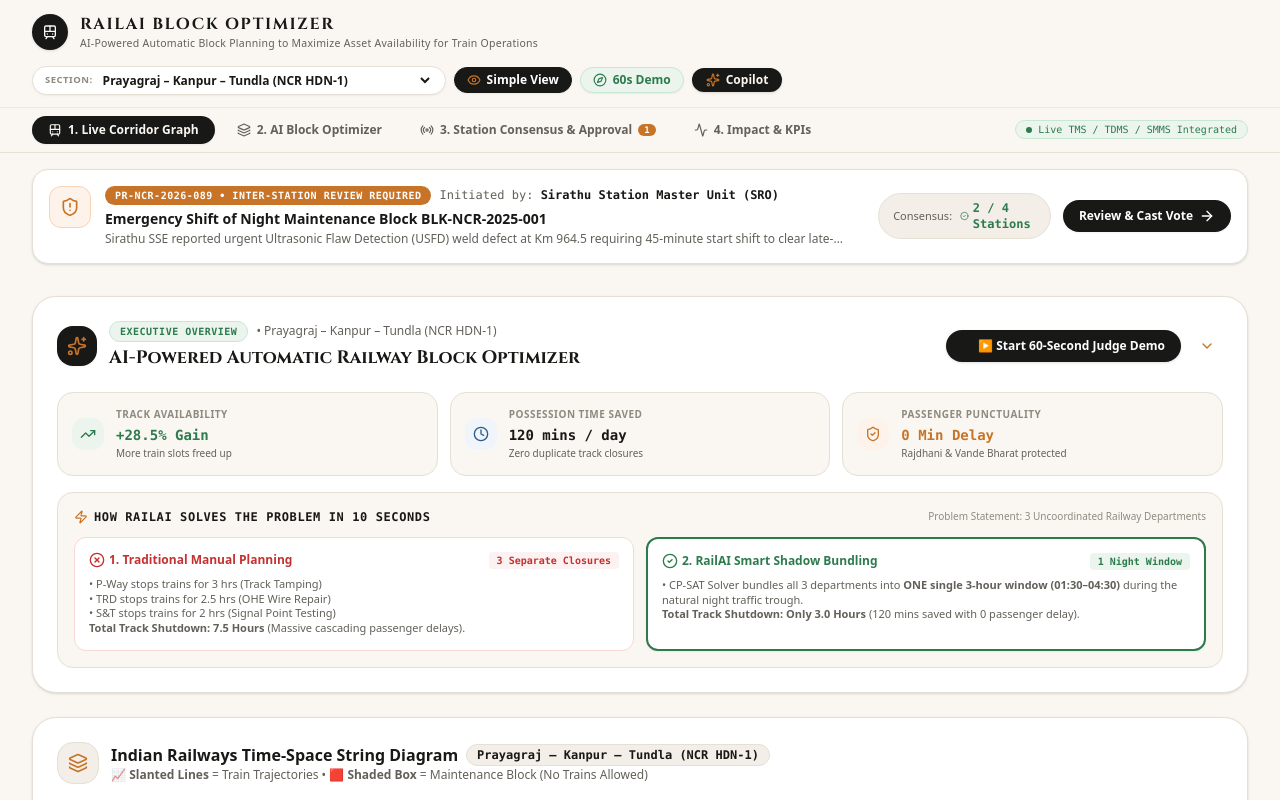
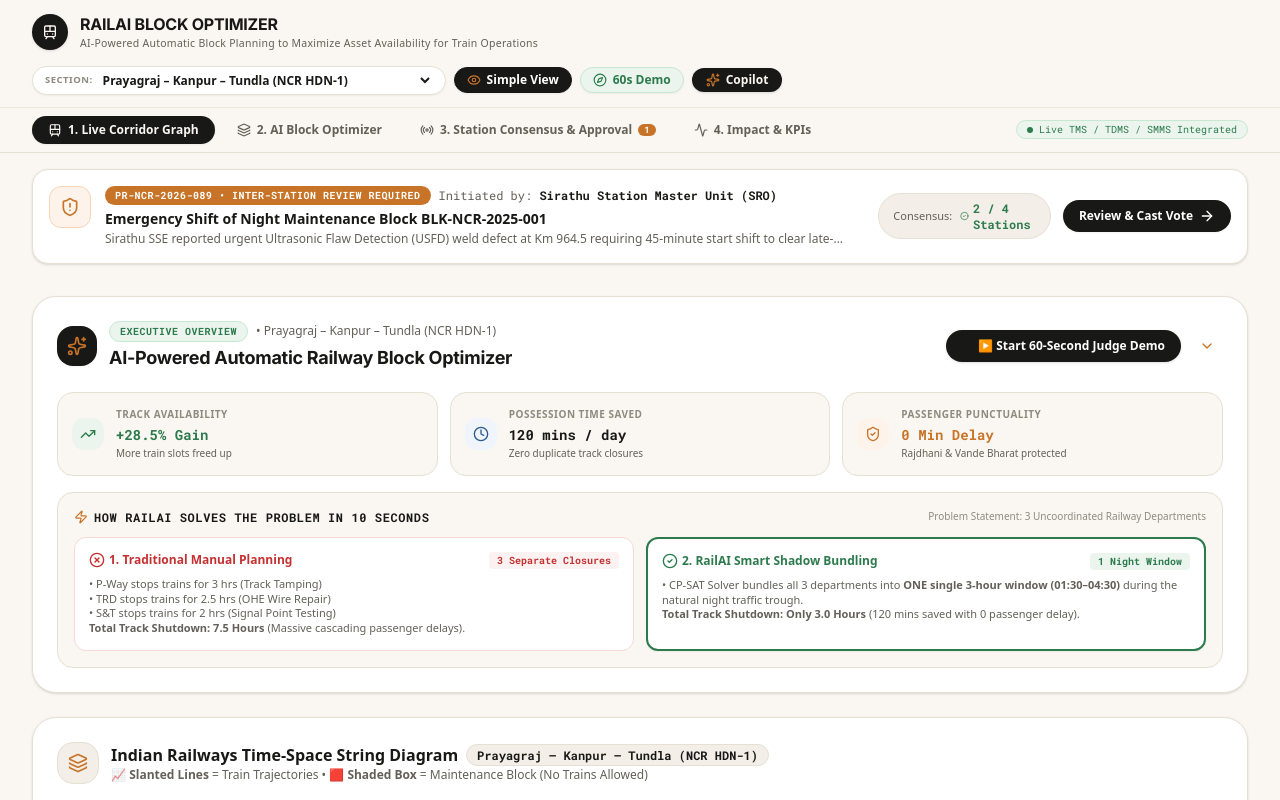
Before and after one commit to Rumpakoley/RailAI-Block-Optimizer, a React (Vite) app: page / in a window 1280 px wide. Shown: the top 800 px of the page. Built offline with nearby package versions, Linux system fonts and the light colour scheme.

Commit message:
style: update typography to official Indian Government & CRIS portal standards (Inter, Roboto, Roboto Mono)

```diff
--- a/index.html
+++ b/index.html
@@ -11,7 +11,7 @@
     <meta name="twitter:card" content="summary_large_image" />
     <link rel="preconnect" href="https://fonts.googleapis.com">
     <link rel="preconnect" href="https://fonts.gstatic.com" crossorigin>
-    <link href="https://fonts.googleapis.com/css2?family=Plus+Jakarta+Sans:wght@300;400;500;600;700;800&family=JetBrains+Mono:wght@400;500;600;700&family=Cinzel:wght@600;700;800&display=swap" rel="stylesheet">
+    <link href="https://fonts.googleapis.com/css2?family=Inter:wght@300;400;500;600;700;800;900&family=Roboto:wght@300;400;500;700;900&family=Roboto+Mono:wght@400;500;600;700&display=swap" rel="stylesheet">
   </head>
   <body class="bg-[#FAF7F2] text-[#1A1917] antialiased font-sans selection:bg-[#181816] selection:text-[#FAF7F2]">
     <div id="root"></div>
--- a/src/index.css
+++ b/src/index.css
@@ -17,11 +17,19 @@
 body {
   background-color: #FAF7F2;
   color: #181816;
-  font-family: 'Plus Jakarta Sans', -apple-system, BlinkMacSystemFont, 'Segoe UI', Roboto, sans-serif;
+  font-family: 'Inter', -apple-system, BlinkMacSystemFont, 'Segoe UI', 'Roboto', 'Helvetica Neue', Arial, sans-serif;
+  -webkit-font-smoothing: antialiased;
+  -moz-osx-font-smoothing: grayscale;
 }
 
 .font-cinzel {
-  font-family: 'Cinzel', serif;
+  font-family: 'Inter', 'Roboto', -apple-system, sans-serif;
+  font-weight: 700;
+  letter-spacing: -0.015em;
+}
+
+.font-mono {
+  font-family: 'Roboto Mono', 'JetBrains Mono', monospace;
 }
 
 /* Custom subtle scrollbar */
```
